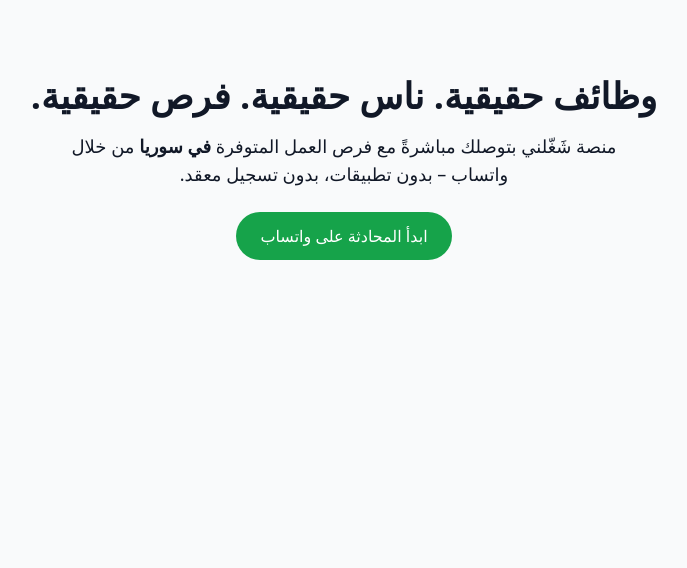
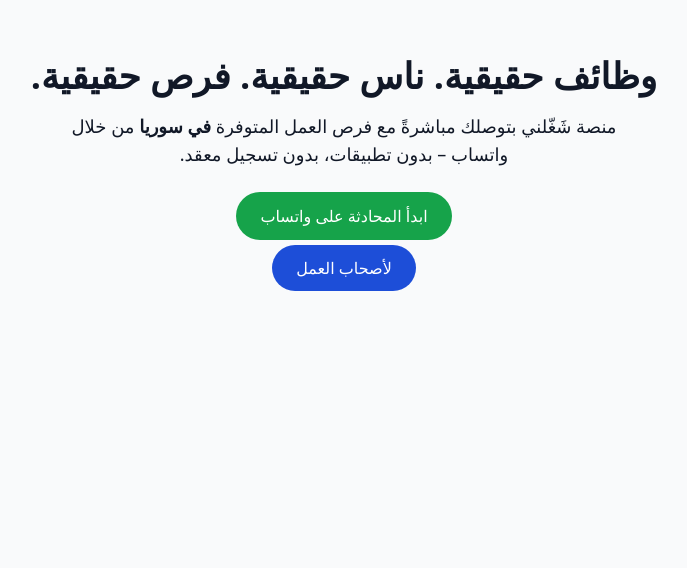
Before and after one commit to Zyadhanano/shaghelni-landing, a Next.js app: page / in a window 1280 px wide. Shown: the part 232-800 px from the top of the page, without its empty margins (296-983 px from the left). Built offline with nearby package versions, Linux system fonts and the light colour scheme.

Commit message:
Update index.js

```diff
--- a/pages/index.js
+++ b/pages/index.js
@@ -64,6 +64,14 @@ export default function Home() {
         >
           ابدأ المحادثة على واتساب
         </a>
+            <div className="mt-4">
+  <a
+    href="/employers"
+    className="bg-blue-700 text-white px-6 py-3 rounded-full hover:bg-blue-800 transition"
+  >
+    لأصحاب العمل
+  </a>
+</div>
       </section>
 
       <section className="bg-white py-12 px-6">
```
